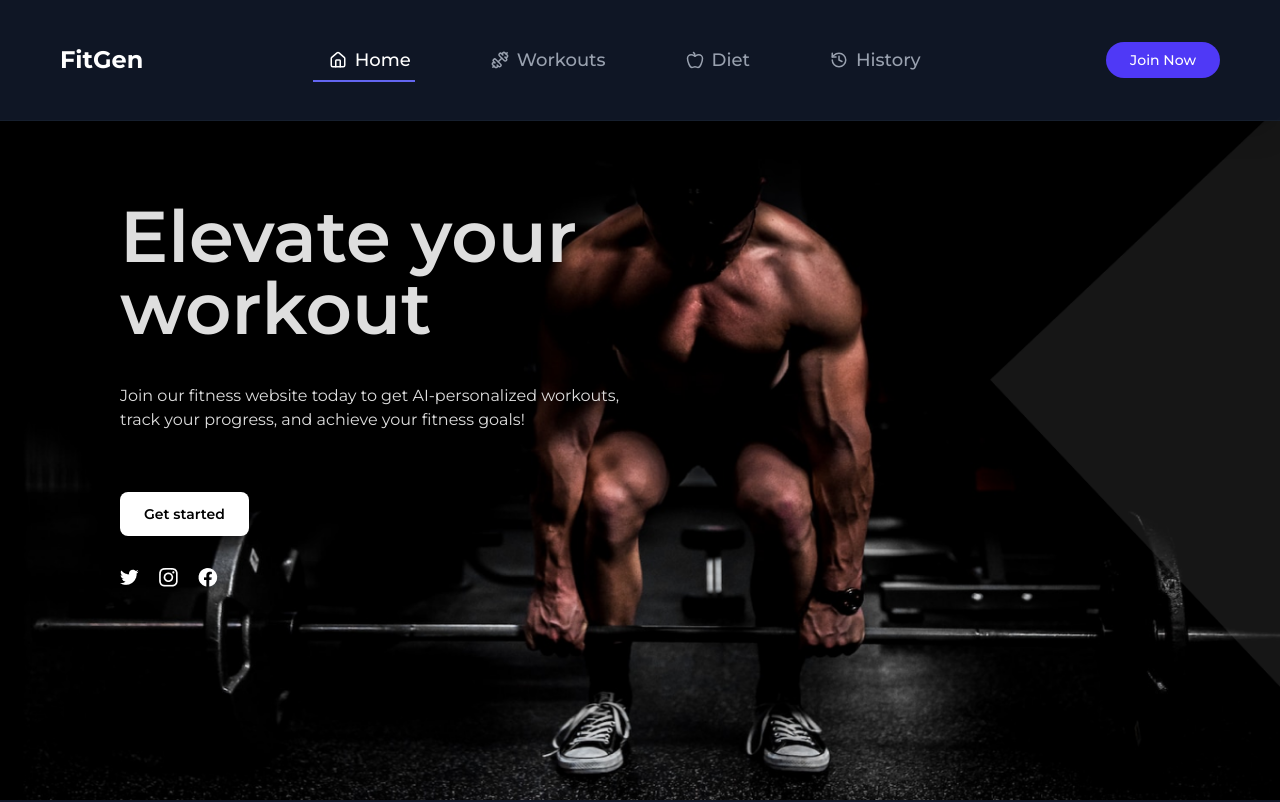
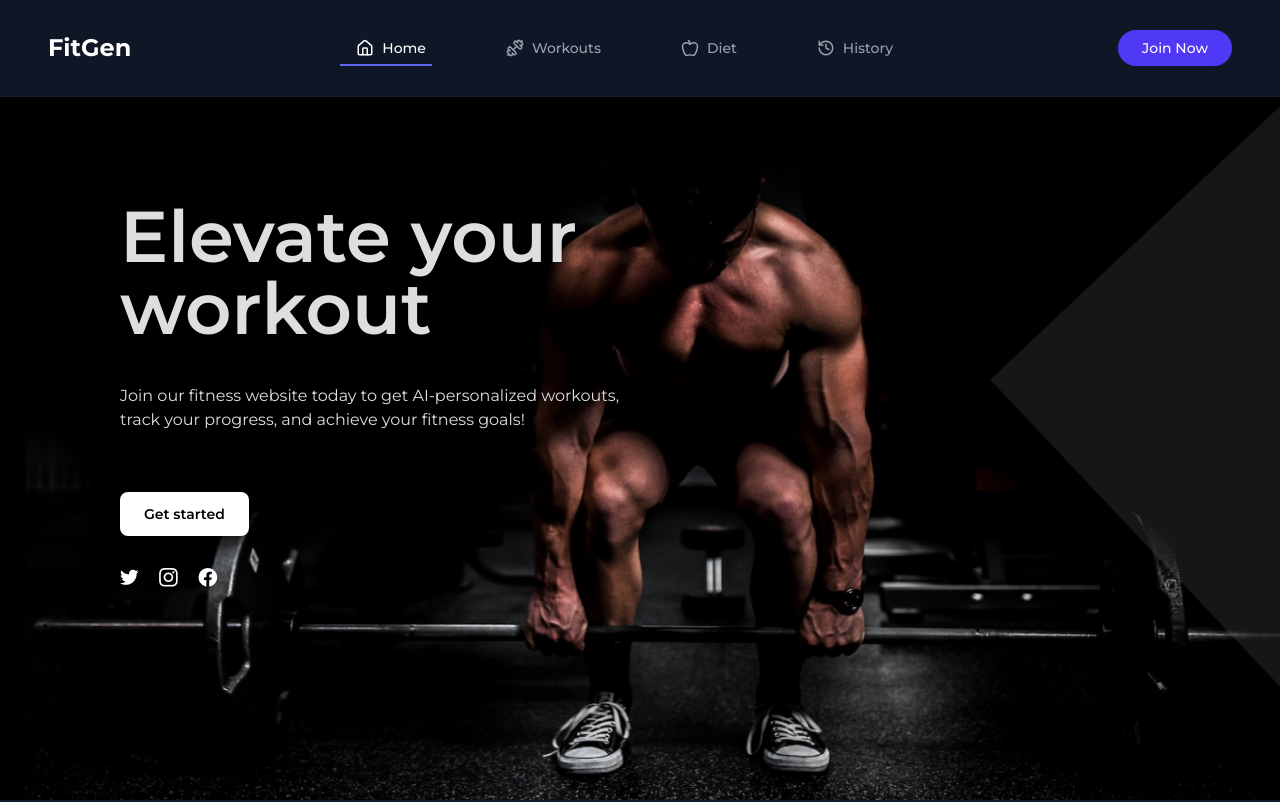
Before and after one commit to aneeshsunganahalli/FitGen, a React (Vite) app in the folder client/: page / in a window 1280 px wide. Shown: the top 802 px of the page. Built offline with nearby package versions, Linux system fonts and the light colour scheme; no server answers.

Commit message:
Fixed Navbar

```diff
--- a/client/src/components/Navbar.jsx
+++ b/client/src/components/Navbar.jsx
@@ -66,7 +66,8 @@ const Navbar = () => {
   ];
 
   return (
-    <div className="fixed top-0 left-0 right-0 bg-gray-900/95 backdrop-blur-sm border-b border-gray-800/50 shadow-xl z-50 p-7">
+    <div className="fixed top-0 left-0 right-0 bg-gray-900/95 backdrop-blur-sm border-b border-gray-800/50 shadow-xl z-50 p-4">
+
       <div className="max-w-7xl mx-auto px-4 sm:px-6 lg:px-8">
         <div className="flex items-center justify-between h-16">
           {/* Logo */}
@@ -79,7 +80,7 @@ const Navbar = () => {
 
           {/* Navigation Links */}
           <nav className=" flex justify-center">
-            <ul className="nav-links  flex justify-center items-center space-x-8 text-lg font-medium">
+            <ul className="nav-links  flex justify-center items-center space-x-8 text-sm font-medium">
               {navItems.map(({ path, label, icon: Icon }) => (
                 <NavLink
                   key={path}
@@ -106,7 +107,7 @@ const Navbar = () => {
                 <img
                   src={currentUser.avatar}
                   alt="Profile"
-                  className="h-12 w-12 rounded-full object-cover ring-3 ring-gray-800 group-hover:ring-indigo-500 transition-all duration-200"
+                  className="h-10 w-10 rounded-full object-cover ring-3 ring-gray-800 group-hover:ring-indigo-500 transition-all duration-200"
                 />
               </div>
 
--- a/client/src/pages/Calories.jsx
+++ b/client/src/pages/Calories.jsx
@@ -155,7 +155,7 @@ const Calories = () => {
   return (
     <>
       <Navbar />
-      <div className="min-h-screen bg-gradient-to-b from-gray-900 to-black mt-30">
+      <div className="min-h-screen bg-gradient-to-b from-gray-900 to-black mt-23">
         <div className="container mx-auto px-4 py-8">
           <div className="flex items-center justify-between mb-8">
             <h1 className="text-4xl font-bold text-white tracking-tight">
--- a/client/src/pages/History.jsx
+++ b/client/src/pages/History.jsx
@@ -65,7 +65,7 @@ export default function History() {
   return (
     <>
       <Navbar />
-      <div className="min-h-screen bg-gradient-to-b from-gray-900 to-black mt-30">
+      <div className="min-h-screen bg-gradient-to-b from-gray-900 to-black mt-20">
         <div className="container mx-auto px-4 py-8">
           <div className="flex items-center justify-between mb-8">
             <h1 className="text-4xl font-bold text-white tracking-tight">
--- a/client/src/pages/Workouts.jsx
+++ b/client/src/pages/Workouts.jsx
@@ -58,7 +58,7 @@ export default function Workouts() {
   return (
     <>
     <Navbar />
-    <div className="min-h-screen bg-gradient-to-b from-gray-900 to-black mt-30">
+    <div className="min-h-screen bg-gradient-to-b from-gray-900 to-black mt-23">
       <div className="container mx-auto px-4 py-8">
         <div className="flex items-center justify-between mb-8">
           <h1 className="text-4xl font-bold text-white tracking-tight">
```
Also changed, not shown: client/src/index.css (line endings or trailing spaces).
